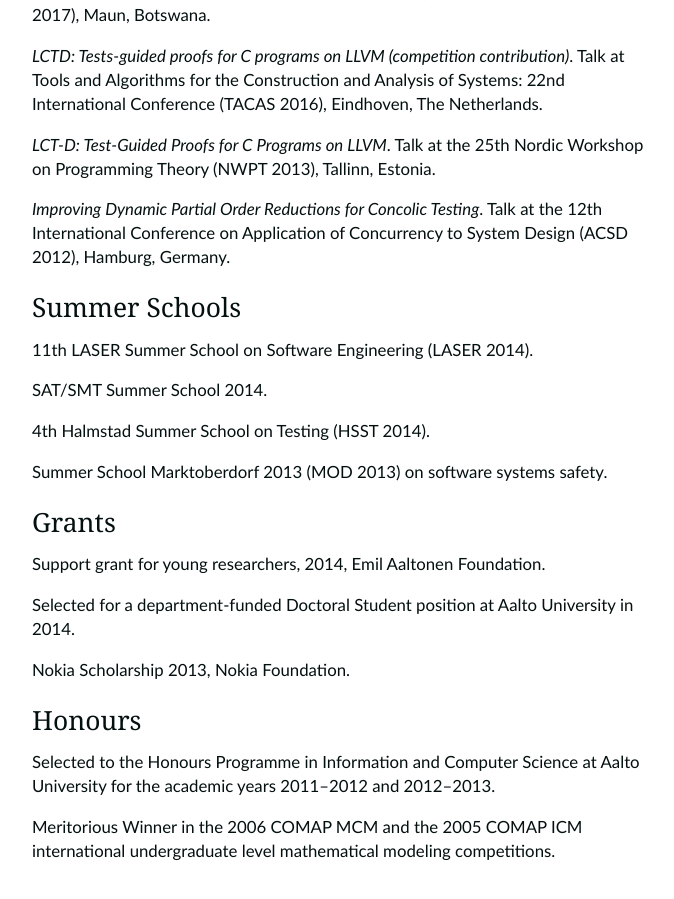
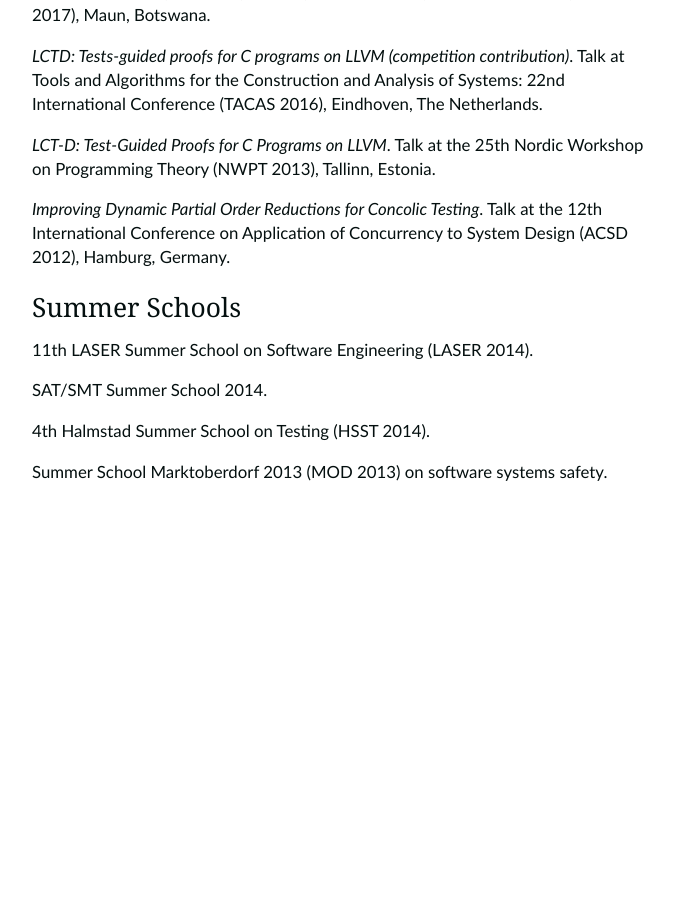
Before and after one commit to OlliSaarikivi/homepage, a Jekyll site: the page built from cv.md, in a window 1280 px wide and 900 px high, scrolled down 2149 px. Shown: the whole window, without its empty margins (128-802 px from the left). Built offline with Jekyll 4.4.1, drawn with Linux system fonts in a browser that asks for light colours; after the commit the page ends 2670 px from its top, so only the background shows below that.

Commit message:
Update cv.md

```diff
--- a/cv.md
+++ b/cv.md
@@ -127,17 +127,3 @@ SAT/SMT Summer School 2014.
 4th Halmstad Summer School on Testing (HSST 2014).
 
 Summer School Marktoberdorf 2013 (MOD 2013) on software systems safety.
-
-## Grants
-
-Support grant for young researchers, 2014, Emil Aaltonen Foundation.
-
-Selected for a department-funded Doctoral Student position at Aalto University in 2014.
-
-Nokia Scholarship 2013, Nokia Foundation.
-
-## Honours
-
-Selected to the Honours Programme in Information and Computer Science at Aalto University for the academic years 2011–2012 and 2012–2013.
-
-Meritorious Winner in the 2006 COMAP MCM and the 2005 COMAP ICM international undergraduate level mathematical modeling competitions.
```
